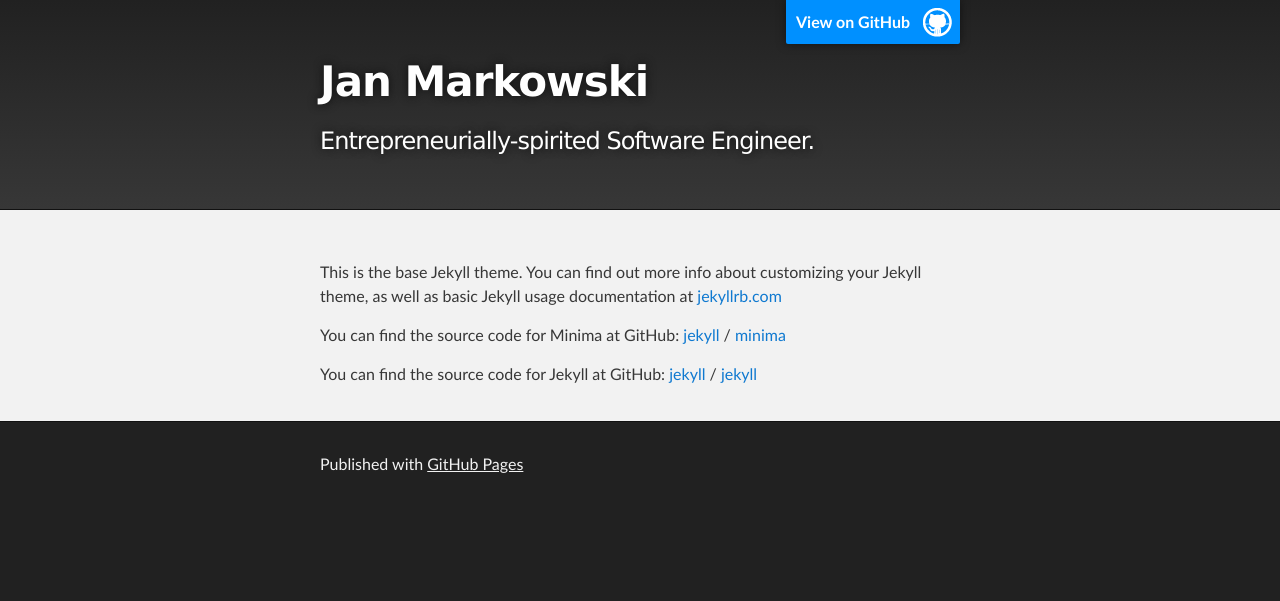
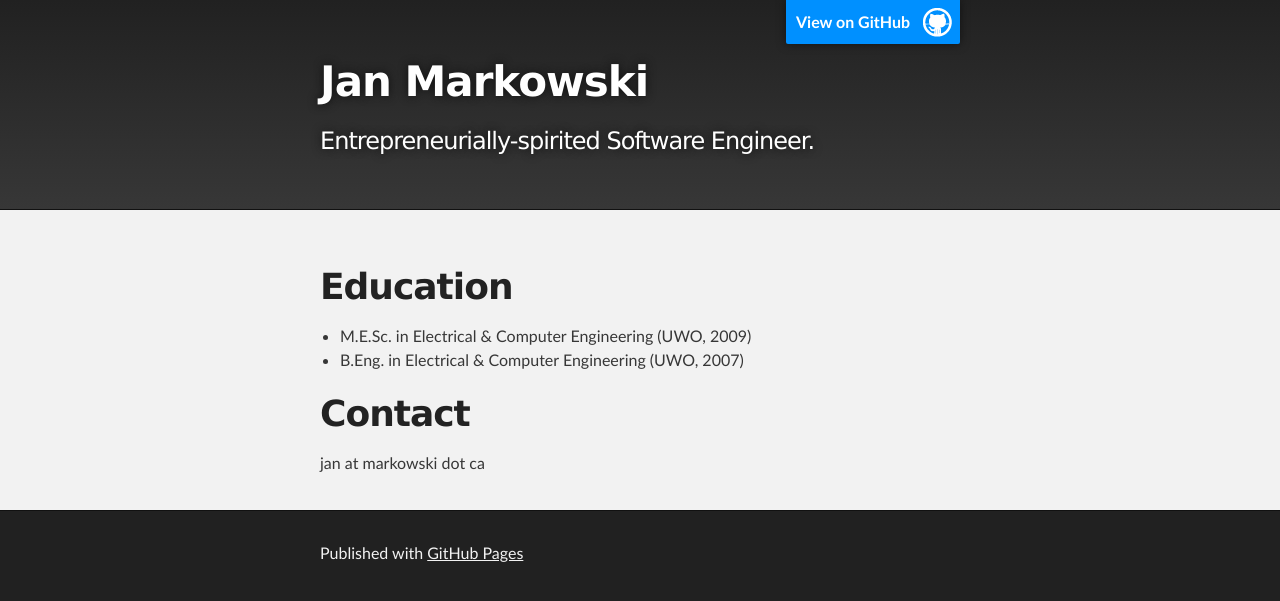
Before and after one commit to jmarkowski/jmarkowski.github.io, a Jekyll site: the page built from about.md, in a window 1280 px wide. Shown: the top 601 px of the page. Built offline with Jekyll 4.4.1, drawn with Linux system fonts in a browser that asks for light colours.

Commit message:
Initial commit of about page content

```diff
--- a/about.md
+++ b/about.md
@@ -4,15 +4,11 @@
 permalink: /about/
 ---
 
-This is the base Jekyll theme. You can find out more info about customizing your Jekyll theme, as well as basic Jekyll usage documentation at [jekyllrb.com](https://jekyllrb.com/)
+# Education
 
-You can find the source code for Minima at GitHub:
-[jekyll][jekyll-organization] /
-[minima](https://github.com/jekyll/minima)
+* M.E.Sc. in Electrical & Computer Engineering (UWO, 2009)
+* B.Eng. in Electrical & Computer Engineering (UWO, 2007)
 
-You can find the source code for Jekyll at GitHub:
-[jekyll][jekyll-organization] /
-[jekyll](https://github.com/jekyll/jekyll)
+# Contact
 
-
-[jekyll-organization]: https://github.com/jekyll
+jan at markowski dot ca
```
